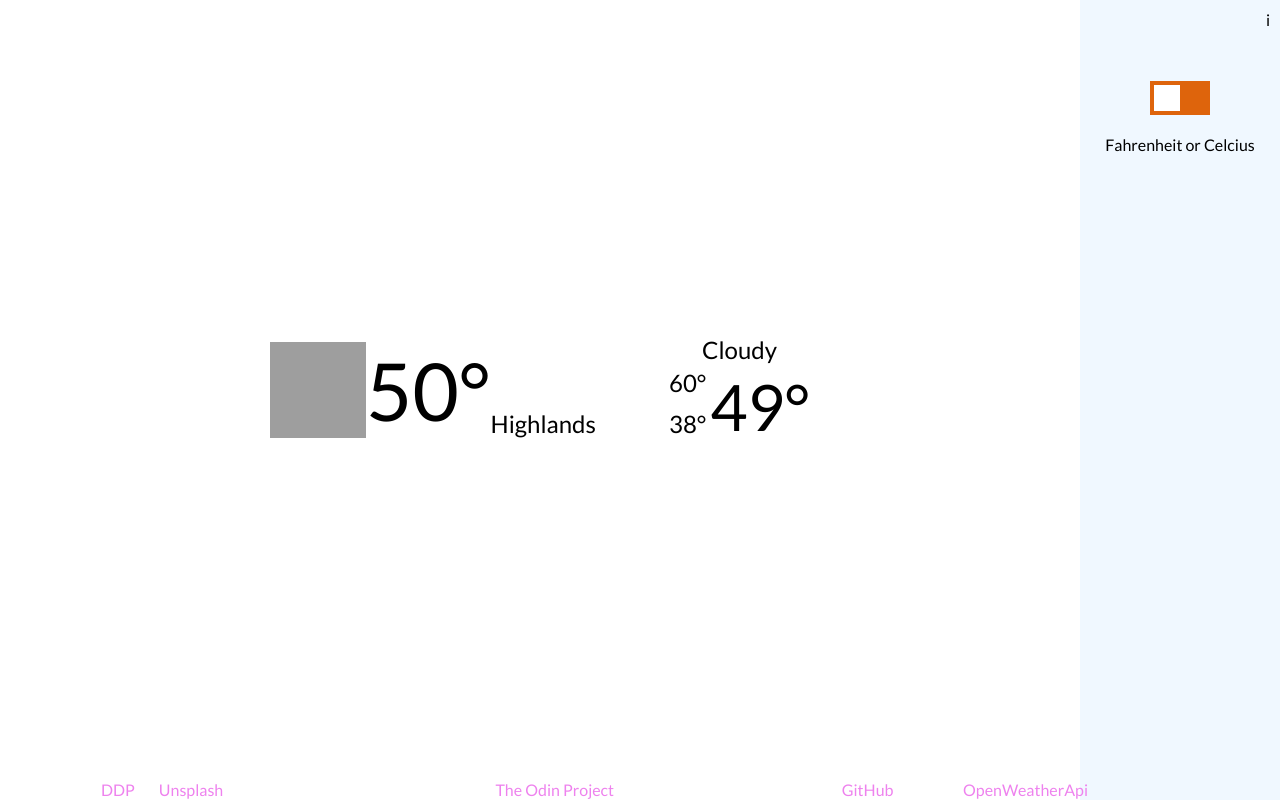
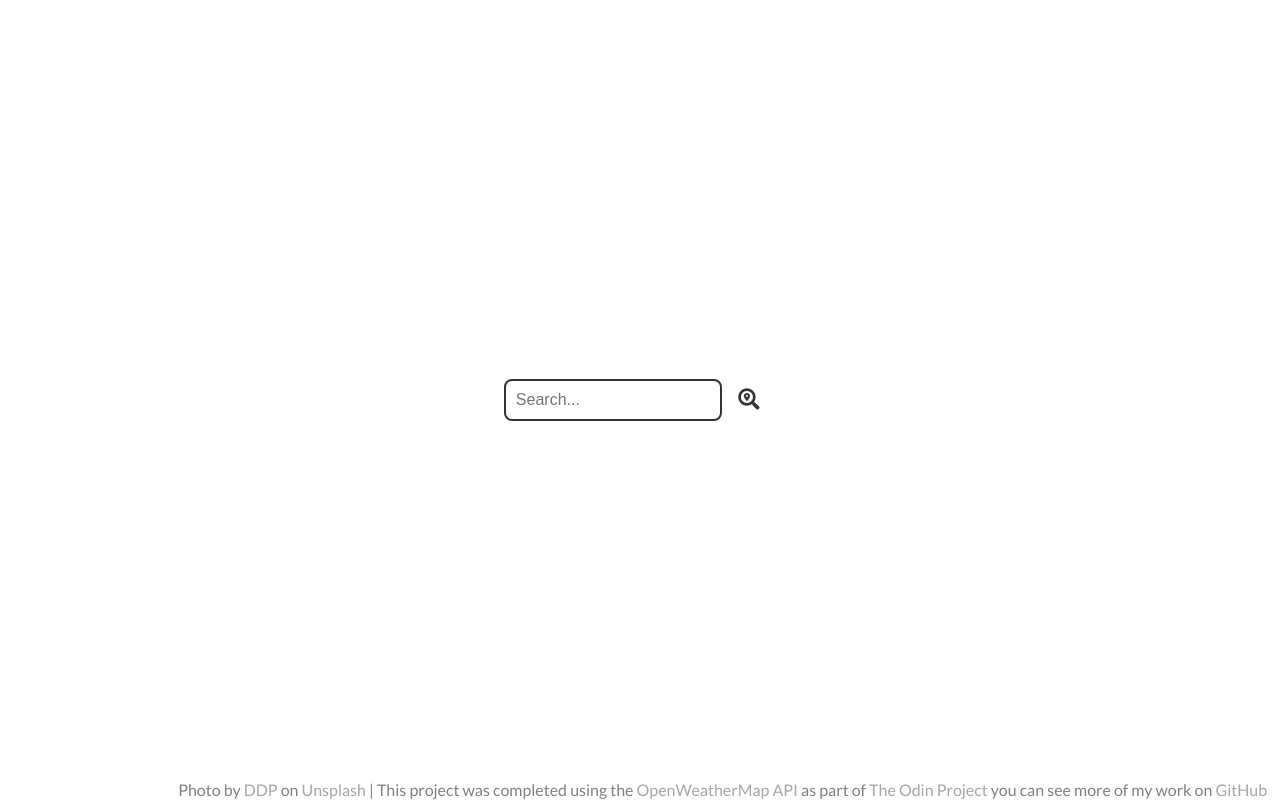
Before and after one commit to tjpoo92/weather-app, a plain HTML site: page index.html in a window 1280 px wide. Drawn offline with Linux system fonts and the light colour scheme; grey boxes are pictures that could not be loaded.

Commit message:
git fix #2

```diff
--- a/index.html
+++ b/index.html
@@ -7,26 +7,33 @@
 		<link rel="stylesheet" href="style.css" />
 		<title>Weather App</title>
 		<link rel="shortcut icon" href="#" type="image/x-icon" />
+		<link
+			rel="stylesheet"
+			href="https://use.fontawesome.com/releases/v5.15.2/css/all.css"
+			integrity="sha384-vSIIfh2YWi9wW0r9iZe7RJPrKwp6bG+s9QZMoITbCckVJqGCCRhc+ccxNcdpHuYu"
+			crossorigin="anonymous"
+		/>
 	</head>
 
 	<body>
-		<nav id="sidebar">
-			<div id="sidebar-interact">i</div>
-			<div id="sidebar-content">
-				<label class="switch">
-					<input type="checkbox" />
-					<span class="slider"></span>
-				</label>
-				<div>Fahrenheit or Celcius</div>
-			</div>
-		</nav>
 		<div class="flex-container">
 			<div class="search-flex-container">
-				<h1>It's the weather yo</h1>
-				<form>
-					<input type="text" required />
-					<button type="button">Submit</button>
+				<form class="flex-container">
+					<input
+						type="text"
+						placeholder="Search..."
+						name="search"
+						required
+						autofocus
+					/>
+					<button type="button">
+						<i class="fas fa-search-location fa-lg"></i>
+					</button>
 				</form>
+				<p class="help-text">
+					Location not found <br />Seach must be in the form blah blah blah blah
+					adfasdfasdfasdfasdf
+				</p>
 			</div>
 			<div class="temp-flex-container">
 				<div class="left-container">
@@ -38,7 +45,9 @@
 					></p>
 					<p id="current-temp">50&#176;</p>
 					<div class="loc-container">
-						<p id="location">Highlands</p>
+						<p id="location">
+							<i class="fas fa-search-location"></i> Highlands
+						</p>
 					</div>
 				</div>
 				<div class="right-container">
@@ -46,6 +55,7 @@
 					<p id="high">60&#176;</p>
 					<p id="low">38&#176;</p>
 					<p id="feels-like">49&#176;</p>
+					<p id="feels-like-text">Feels Like</p>
 				</div>
 			</div>
 		</div>
@@ -61,13 +71,13 @@
 					href="https://unsplash.com/backgrounds?utm_source=unsplash&utm_medium=referral&utm_content=creditCopyText"
 					>Unsplash</a
 				>
-				| This project was completed as part of
+				| This project was completed using the
+				<a href="https://openweathermap.org/">OpenWeatherMap API</a> as part of
 				<a href="https://www.theodinproject.com/" target="_blank"
 					>The Odin Project</a
 				>
 				you can see more of my work on
-				<a href="https://github.com/tjpoo92/" target="_blank">GitHub</a> using
-				the <a href="https://openweathermap.org/">OpenWeatherApi</a>
+				<a href="https://github.com/tjpoo92/" target="_blank">GitHub</a>
 			</p>
 		</footer>
 		<script type="module" src="main.js"></script>
--- a/main.js
+++ b/main.js
@@ -1,59 +1,22 @@
-// const button = document.querySelector("button");
-// const text = document.querySelector("input");
-// const currentTemp = document.querySelector("#current-temp");
-// const feelsLike = document.querySelector("#feels-like");
-// const highTemp = document.querySelector("#high");
-// const lowTemp = document.querySelector("#low");
-// const clouds = document.querySelector("#clouds");
-// const foundLocation = document.querySelector("#location");
-// const icon = document.querySelector("#icon");
+navigator.geolocation.getCurrentPosition(success, error);
 
-// navigator.geolocation.getCurrentPosition(success, error);
-
-// function success(position) {
-// 	const latitude = position.coords.latitude;
-// 	const longitude = position.coords.longitude;
-// 	fetch(
-// 		`https://api.openweathermap.org/data/2.5/weather?lat=${latitude}&lon=${longitude}&appid=ca4997f7b83bdf4f56c268b78eab82da&units=imperial`,
-// 		{ mode: "cors" }
-// 	)
-// 		.then(function (response) {
-// 			return response.json();
-// 		})
-// 		.then(function (response) {
-// 			currentTemp.innerText = response.main.temp;
-// 			feelsLike.innerText = response.main.feels_like;
-// 			highTemp.innerText = response.main.temp_max;
-// 			lowTemp.innerText = response.main.temp_min;
-// 			clouds.innerText = response.clouds.all;
-// 			foundLocation.innerText = response.name;
-// 			icon.style.backgroundImage = `url(http://openweathermap.org/img/wn/${response.weather[0].icon}@2x.png)`;
-// 			console.log(response.weather[0].icon);
-// 		});
-// }
-// function error() {
-// 	p.innerText = "Error";
-// }
-
-// button.addEventListener("click", getWeatherData);
-
-// function getWeatherData() {
-// 	fetch(
-// 		`https://api.openweathermap.org/data/2.5/weather?q=${text.value}&appid=ca4997f7b83bdf4f56c268b78eab82da&units=imperial`,
-// 		{ mode: "cors" }
-// 	)
-// 		.then(function (response) {
-// 			return response.json();
-// 		})
-// 		.then(function (response) {
-// 			currentTemp.innerText = response.main.temp;
-// 			feelsLike.innerText = response.main.feels_like;
-// 			highTemp.innerText = response.main.temp_max;
-// 			lowTemp.innerText = response.main.temp_min;
-// 			clouds.innerText = response.clouds.all;
-// 			foundLocation.innerText = response.name;
-// 			icon.innerText = response.weather;
-
-// 			console.log(response);
-// 		});
-// }
+async function success(position) {
+	const latitude = position.coords.latitude;
+	const longitude = position.coords.longitude;
+	const response = await fetch(
+		`https://api.openweathermap.org/data/2.5/weather?lat=${latitude}&lon=${longitude}&appid=ca4997f7b83bdf4f56c268b78eab82da`,
+		{ mode: "cors" }
+	);
+	const resolve = await response.json();
+	const temperatureArray = [
+		resolve.main.temp,
+		resolve.main.feels_like,
+		resolve.main.temp_max,
+		resolve.main.temp_min,
+	];
+	const foundLocationText = resolve.name;
+	const iconValue = resolve.weather[0].icon;
+}
+function error() {
+	console.warn("Error from browser provided location");
+}
--- a/style.css
+++ b/style.css
@@ -8,7 +8,7 @@
 }
 
 body {
-	height: calc(100vh - 20px);
+	height: 100vh;
 	overflow: hidden;
 	font-family: "Lato", "sans-serif";
 	background-image: url("./assets/back-ground.jpg");
@@ -17,105 +17,25 @@ body {
 	background-attachment: fixed;
 }
 
-nav {
-	padding: 10px;
-	float: right;
-}
-
-.flext-container p {
-	height: fit-content;
-	width: fit-content;
-}
-
 footer {
 	position: fixed;
 	bottom: 0;
-	right: 15%;
+	right: 1%;
 	height: 20px;
-	color: white;
+	color: #808080;
 }
 
 footer a {
 	text-decoration: none;
-	color: violet;
+	color: #a6a6a6;
 }
 
-/* The switch - the box around the slider */
-.switch {
-	position: relative;
-	display: inline-block;
-	width: 60px;
-	height: 34px;
-}
-
-/* Hide default HTML checkbox */
-.switch input {
-	opacity: 0;
-	width: 0;
-	height: 0;
-}
-
-/* The slider */
-.slider {
-	position: absolute;
-	cursor: pointer;
-	top: 0;
-	left: 0;
-	right: 0;
-	bottom: 0;
-	background-color: #de640c;
-	-webkit-transition: 0.4s;
-	transition: 0.4s;
-}
-
-.slider:before {
-	position: absolute;
-	content: "";
-	height: 26px;
-	width: 26px;
-	left: 4px;
-	bottom: 4px;
-	background-color: white;
-	-webkit-transition: 0.4s;
-	transition: 0.4s;
-}
-
-input:checked + .slider {
-	background-color: #2196f3;
-}
-
-input:focus + .slider {
-	box-shadow: 0 0 1px #2196f3;
-}
-
-input:checked + .slider:before {
-	-webkit-transform: translateX(26px);
-	-ms-transform: translateX(26px);
-	transform: translateX(26px);
-}
-
-#sidebar {
-	display: flex;
-	flex-direction: column;
-	width: 200px;
-	height: 100vh;
-	background-color: aliceblue;
-}
-
-#sidebar-interact {
-	align-self: flex-end;
-}
-
-#sidebar-content {
-	display: flex;
-	flex-direction: column;
-	margin-top: 2rem;
-	align-self: center;
-}
-
-#sidebar-content label {
-	margin: 20px;
-	align-self: center;
+p.help-text {
+	padding-top: 0.5rem;
+	width: 100% !important;
+	overflow: visible;
+	text-align: center;
+	display: none;
 }
 
 .flex-container {
@@ -124,20 +44,27 @@ input:checked + .slider:before {
 	justify-content: center;
 }
 
+.flex-container p {
+	height: fit-content;
+	width: fit-content;
+}
+
 .search-flex-container {
-	height: calc(100vh - 20px);
-	display: none;
+	height: 100vh;
+	display: flex;
 	align-items: center;
 	justify-content: center;
 	flex-direction: column;
+	color: #333;
 }
 
 .temp-flex-container {
-	height: calc(100vh - 20px);
+	height: 100vh;
 	width: 50%;
-	display: flex;
+	display: none;
 	align-items: center;
 	justify-content: space-between;
+	color: #333;
 }
 
 .left-container {
@@ -148,7 +75,7 @@ input:checked + .slider:before {
 .right-container {
 	display: grid;
 	grid-gap: 0.25rem;
-	grid: "description description" "high feels-like" "low feels-like";
+	grid: "description description" "high feels-like" "low feels-like" "feels-like-text feels-like-text";
 }
 .loc-container {
 	display: flex;
@@ -171,10 +98,12 @@ input:checked + .slider:before {
 
 #location {
 	font-size: 1.5rem;
+	cursor: pointer;
 }
 
 #current-temp {
 	font-size: 5rem;
+	cursor: pointer;
 }
 
 #high {
@@ -190,4 +119,34 @@ input:checked + .slider:before {
 	grid-area: feels-like;
 	font-size: 4rem;
 	height: 100%;
+	cursor: pointer;
 }
+
+#feels-like-text {
+	grid-area: feels-like-text;
+	width: 100%;
+	text-align: center;
+}
+
+/* Style the search field */
+input {
+	padding: 10px;
+	border: #333 solid 2px;
+	border-radius: 8px;
+	width: 80%;
+	background: transparent;
+}
+
+input:focus-visible {
+	outline: none;
+}
+
+/* Style the submit button */
+form button {
+	width: 20%;
+	padding: 10px;
+	background: transparent;
+	color: #333;
+	border: none;
+	cursor: pointer;
+}
```
